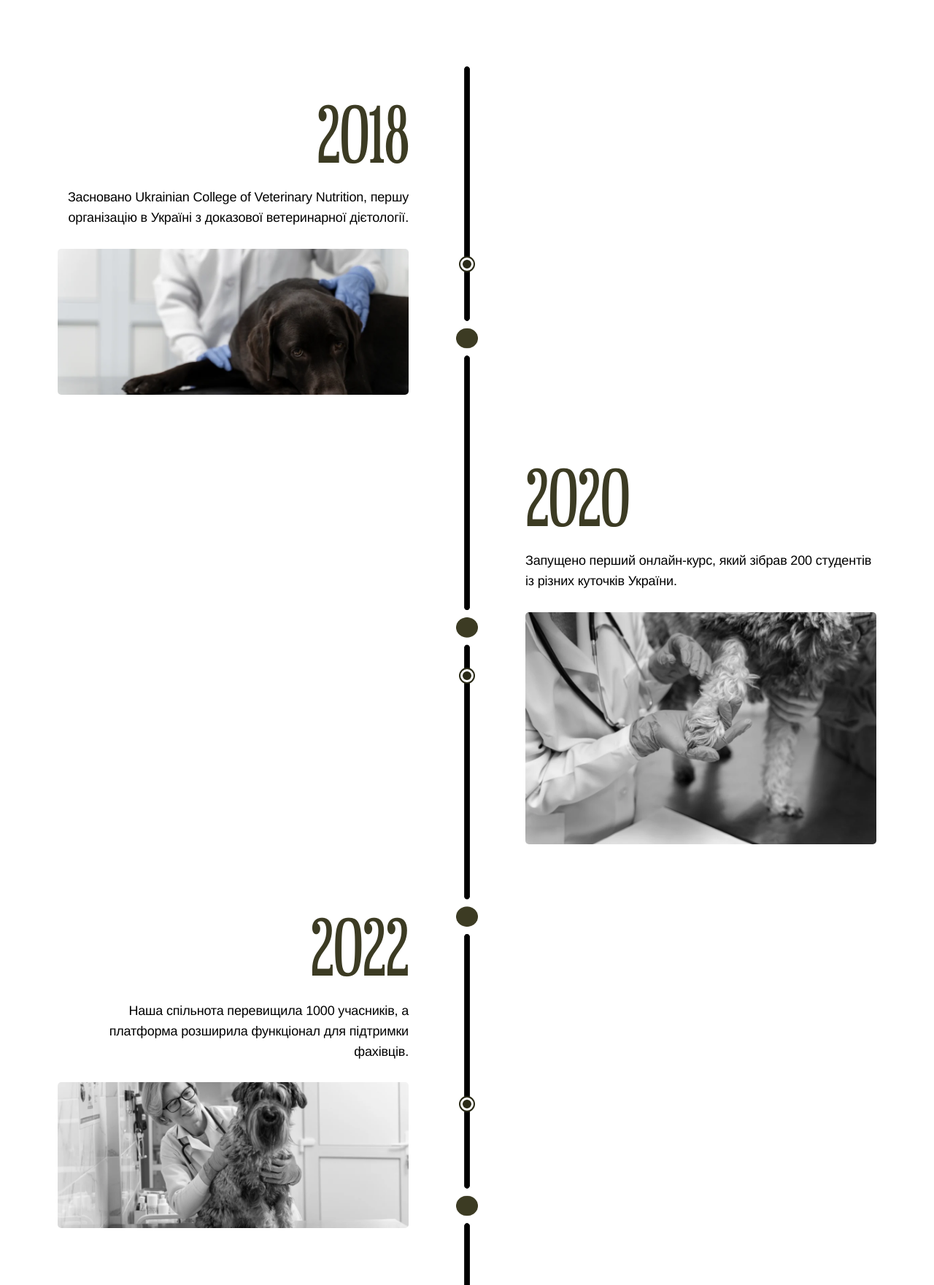
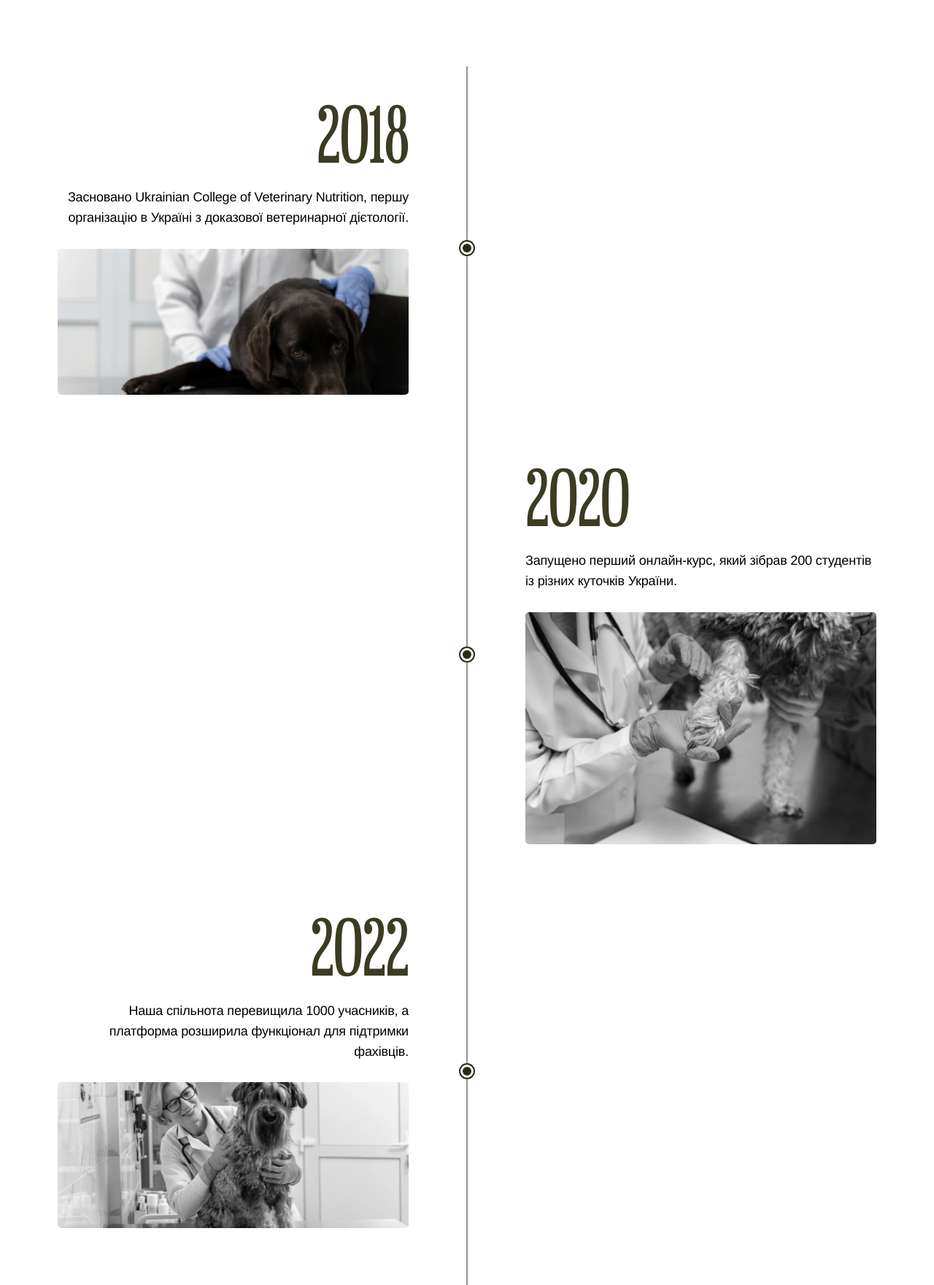
Before and after one commit to BonisOleg/Vet_collage, a Django app: page /about/ in a window 1280 px wide; the page is wider, and only the part inside the window is pictured. Shown: the part 712-2473 px from the top of that part at 73% size. Run offline with Django 5.2, Linux system fonts and the light colour scheme; some libraries are stand-ins or nearby versions; some web fonts are replaced.

Commit message:
changed about us

```diff
--- a/static/css/pages/about.css
+++ b/static/css/pages/about.css
@@ -137,31 +137,25 @@
   position: relative;
 }
 
-/* Centered line — absolute, spans full height of .timeline */
-.timeline__line-col {
+/* Continuous vertical axis (replaces raster line asset) */
+.timeline::before {
+  content: '';
   position: absolute;
-  left: calc(50% - 15px);
+  left: 50%;
   top: 0;
   bottom: 0;
-  width: 30px;
-  z-index: 1;
+  width: 1px;
+  background: var(--color-dark);
+  transform: translateX(-50%);
+  z-index: 0;
   pointer-events: none;
-  display: flex;
-  align-items: flex-start;
-  justify-content: center;
 }
 
-.timeline__line-img {
-  width: 100%;
-  height: 100%;
-  object-fit: contain;
-  object-position: top center;
-}
-
-/* Dots on the central line */
+/* Dots centered on axis, vertically centered per row */
 .timeline__dot {
   position: absolute;
   left: 50%;
+  top: 50%;
   transform: translate(-50%, -50%);
   width: 18px;
   height: 18px;
@@ -170,6 +164,7 @@
   border: 3px solid var(--color-white);
   box-shadow: 0 0 0 2px var(--color-dark);
   z-index: 2;
+  pointer-events: none;
 }
 
 /* Each row = full-width, 2-col grid */
@@ -177,10 +172,13 @@
   display: grid;
   grid-template-columns: 1fr 1fr;
   margin-bottom: 0;
+  position: relative;
 }
 
 .timeline__cell {
   padding: 48px 0;
+  position: relative;
+  z-index: 1;
 }
 
 .timeline__cell--left {
@@ -686,7 +684,14 @@
     grid-template-columns: 1fr;
   }
 
-  .timeline__line-col { display: none; }
+  .timeline::before {
+    display: none;
+  }
+
+  .timeline__dot {
+    display: none;
+  }
+
   .timeline__cell--empty { display: none; }
 
   .timeline__cell--left,
--- a/templates/pages/core/about.html
+++ b/templates/pages/core/about.html
@@ -32,17 +32,9 @@
   <div class="container">
     <div class="timeline">
 
-      <!-- Центральна лінія (позиціонована абсолютно) -->
-      <div class="timeline__line-col" aria-hidden="true">
-        <img src="{% static 'images/about-timeline-line.webp' %}" alt="" class="timeline__line-img">
-        <span class="timeline__dot" style="top:12%"></span>
-        <span class="timeline__dot" style="top:37%"></span>
-        <span class="timeline__dot" style="top:63%"></span>
-        <span class="timeline__dot" style="top:88%"></span>
-      </div>
-
       <!-- 2018 (ліво) -->
       <div class="timeline__row">
+        <span class="timeline__dot" aria-hidden="true"></span>
         <div class="timeline__cell timeline__cell--left">
           <div class="timeline__year">2018</div>
           <p class="timeline__text">Засновано Ukrainian College of Veterinary Nutrition, першу організацію в Україні з доказової ветеринарної дієтології.</p>
@@ -55,6 +47,7 @@
 
       <!-- 2020 (право) -->
       <div class="timeline__row">
+        <span class="timeline__dot" aria-hidden="true"></span>
         <div class="timeline__cell timeline__cell--empty" aria-hidden="true"></div>
         <div class="timeline__cell timeline__cell--right">
           <div class="timeline__year">2020</div>
@@ -67,6 +60,7 @@
 
       <!-- 2022 (ліво) -->
       <div class="timeline__row">
+        <span class="timeline__dot" aria-hidden="true"></span>
         <div class="timeline__cell timeline__cell--left">
           <div class="timeline__year">2022</div>
           <p class="timeline__text">Наша спільнота перевищила 1000 учасників, а платформа розширила функціонал для підтримки фахівців.</p>
@@ -79,6 +73,7 @@
 
       <!-- 2024 (право) -->
       <div class="timeline__row">
+        <span class="timeline__dot" aria-hidden="true"></span>
         <div class="timeline__cell timeline__cell--empty" aria-hidden="true"></div>
         <div class="timeline__cell timeline__cell--right">
           <div class="timeline__year">2024</div>
```
